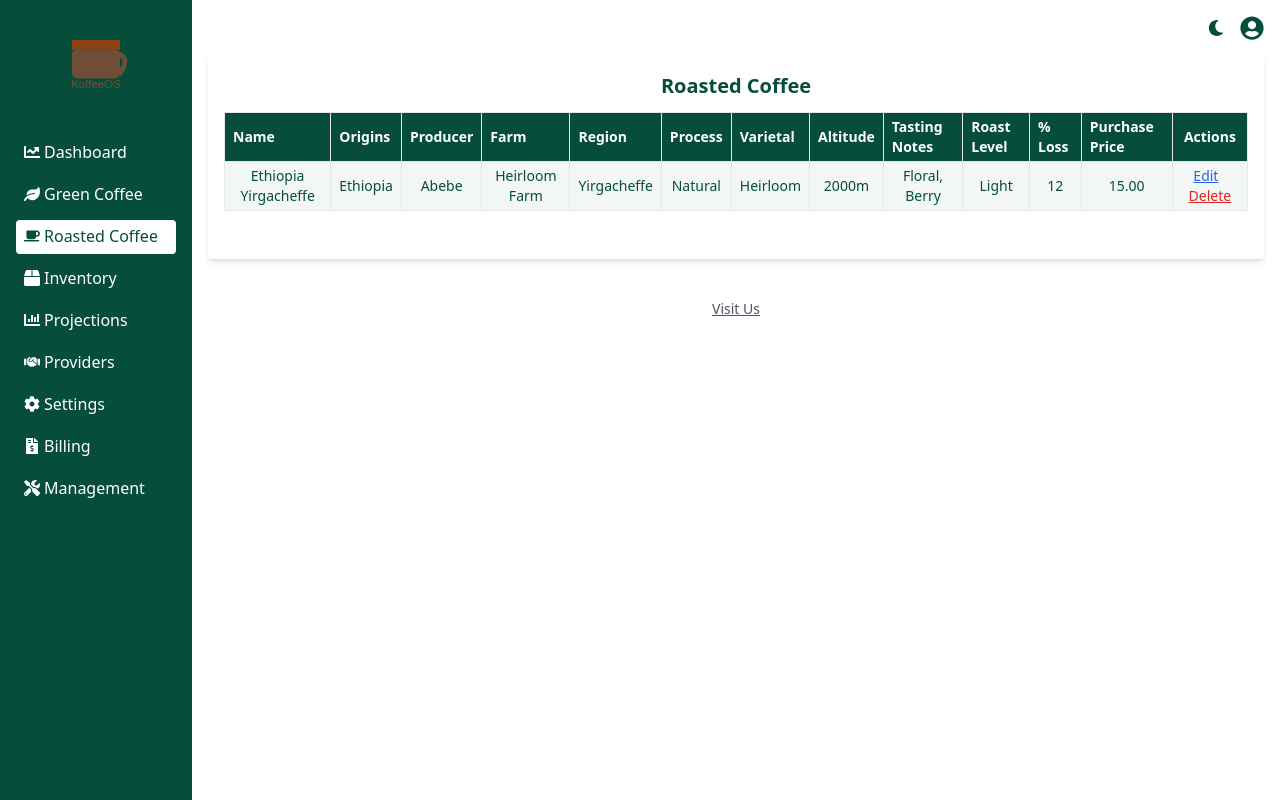
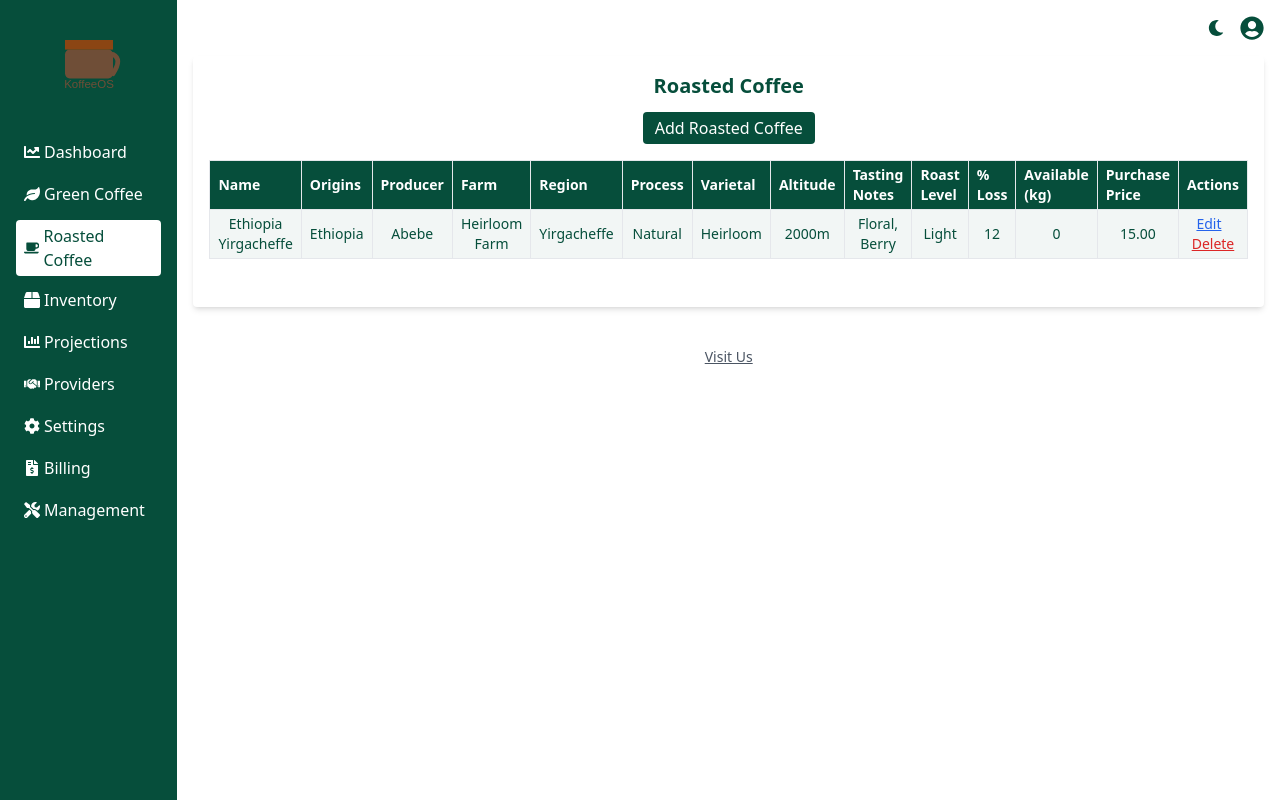
Before and after one commit to ytzvan/koffeeos-inventory, a React (Create React App) app: page / in a window 1280 px wide. Both pictures are taken after a click on the button "Roasted Coffee". Built offline with nearby package versions, Linux system fonts and the light colour scheme.

Commit message:
Introduce shared inventory model

```diff
--- a/src/App.js
+++ b/src/App.js
@@ -15,17 +15,33 @@ import greenCoffeeData from './models/greenCoffeeData';
 import roastedCoffeeData from './models/roastedCoffeeData';
 import modulesData from './models/modules';
 import providersData from './models/providers';
+import inventoryData from './models/inventory';
 
 function App() {
   const [view, setView] = useState('greenCoffee');
   const [menuOpen, setMenuOpen] = useState(false);
   const [greenCoffees, setGreenCoffees] = useState(greenCoffeeData);
   const [roastedCoffees, setRoastedCoffees] = useState(roastedCoffeeData);
+  const [inventory, setInventory] = useState(inventoryData);
   const [bags, setBags] = useState([]);
   const [modules, setModules] = useState(modulesData);
   const [providers, setProviders] = useState(providersData);
   const [darkMode, setDarkMode] = useState(false);
   const [userMenu, setUserMenu] = useState(false);
+
+  useEffect(() => {
+    setInventory((prev) => {
+      const green = {};
+      greenCoffees.forEach((c) => {
+        green[c.id] = prev.green[c.id] || 0;
+      });
+      const roasted = {};
+      roastedCoffees.forEach((c) => {
+        roasted[c.id] = prev.roasted[c.id] || 0;
+      });
+      return { ...prev, green, roasted };
+    });
+  }, [greenCoffees, roastedCoffees]);
 
   useEffect(() => {
     const current = modules.find((m) => m.key === view);
@@ -49,6 +65,8 @@ function App() {
             roastedCoffees={roastedCoffees}
             setRoastedCoffees={setRoastedCoffees}
             providers={providers}
+            inventory={inventory}
+            setInventory={setInventory}
           />
         );
       case 'roastedCoffee':
@@ -57,6 +75,8 @@ function App() {
             roastedCoffees={roastedCoffees}
             setRoastedCoffees={setRoastedCoffees}
             providers={providers}
+            inventory={inventory}
+            setInventory={setInventory}
           />
         );
       case 'dashboard':
@@ -75,6 +95,8 @@ function App() {
             setRoastedCoffees={setRoastedCoffees}
             bags={bags}
             setBags={setBags}
+            inventory={inventory}
+            setInventory={setInventory}
           />
         );
       case 'providers':
@@ -91,6 +113,8 @@ function App() {
             roastedCoffees={roastedCoffees}
             setRoastedCoffees={setRoastedCoffees}
             providers={providers}
+            inventory={inventory}
+            setInventory={setInventory}
           />
         );
     }
--- a/src/components/GreenCoffee.jsx
+++ b/src/components/GreenCoffee.jsx
@@ -3,7 +3,15 @@ import countries from '../models/countries';
 import CoffeeModel from '../models/coffee';
 import RoastedCoffee from '../models/roastedCoffee';
 
-function GreenCoffee({ greenCoffees, setGreenCoffees, roastedCoffees, setRoastedCoffees, providers }) {
+function GreenCoffee({
+  greenCoffees,
+  setGreenCoffees,
+  roastedCoffees,
+  setRoastedCoffees,
+  providers,
+  inventory,
+  setInventory,
+}) {
   const initialForm = {
     name: '',
     origins: [],
@@ -56,6 +64,10 @@ function GreenCoffee({ greenCoffees, setGreenCoffees, roastedCoffees, setRoasted
     } else {
       setGreenCoffees((prev) => [...prev, newCoffee]);
     }
+    setInventory((prev) => ({
+      ...prev,
+      green: { ...prev.green, [newCoffee.id]: prev.green[newCoffee.id] || 0 },
+    }));
     setForm(initialForm);
     setEditingIndex(null);
     setShowForm(false);
@@ -68,7 +80,13 @@ function GreenCoffee({ greenCoffees, setGreenCoffees, roastedCoffees, setRoasted
   };
 
   const handleDelete = (idx) => {
+    const coffee = greenCoffees[idx];
     setGreenCoffees((prev) => prev.filter((_, i) => i !== idx));
+    setInventory((prev) => {
+      const g = { ...prev.green };
+      delete g[coffee.id];
+      return { ...prev, green: g };
+    });
     if (editingIndex === idx) {
       setForm(initialForm);
       setEditingIndex(null);
@@ -89,6 +107,10 @@ function GreenCoffee({ greenCoffees, setGreenCoffees, roastedCoffees, setRoasted
       purchasePrice,
     });
     setRoastedCoffees((prev) => [...prev, roasted]);
+    setInventory((prev) => ({
+      ...prev,
+      roasted: { ...prev.roasted, [roasted.id]: prev.roasted[roasted.id] || 0 },
+    }));
   };
 
   const handleAddNew = () => {
@@ -98,7 +120,7 @@ function GreenCoffee({ greenCoffees, setGreenCoffees, roastedCoffees, setRoasted
   };
 
   const renderRow = (coffee, idx) => (
-    <tr key={idx} className="odd:bg-dark-green/5 even:bg-white">
+    <tr key={coffee.id} className="odd:bg-dark-green/5 even:bg-white">
       <td className="border px-2 py-1">{coffee.name}</td>
       <td className="border px-2 py-1">{coffee.origins.join(', ')}</td>
       <td className="border px-2 py-1">{coffee.producer}</td>
@@ -108,6 +130,7 @@ function GreenCoffee({ greenCoffees, setGreenCoffees, roastedCoffees, setRoasted
       <td className="border px-2 py-1">{coffee.varietal}</td>
       <td className="border px-2 py-1">{coffee.altitude}</td>
       <td className="border px-2 py-1">{coffee.tastingNotes}</td>
+      <td className="border px-2 py-1">{inventory.green[coffee.id] || 0}</td>
       <td className="border px-2 py-1">{coffee.purchasePrice}</td>
       <td className="border px-2 py-1 text-center">
         <button
@@ -293,6 +316,7 @@ function GreenCoffee({ greenCoffees, setGreenCoffees, roastedCoffees, setRoasted
               <th className="border px-2 py-1 text-left">Varietal</th>
               <th className="border px-2 py-1 text-left">Altitude</th>
               <th className="border px-2 py-1 text-left">Tasting Notes</th>
+              <th className="border px-2 py-1 text-left">Available (kg)</th>
               <th className="border px-2 py-1 text-left">Purchase Price</th>
               <th className="border px-2 py-1">Actions</th>
             </tr>
--- a/src/components/Inventory.jsx
+++ b/src/components/Inventory.jsx
@@ -1,7 +1,7 @@
 import React, { useEffect, useState } from 'react';
 import RoastedCoffee from '../models/roastedCoffee';
 
-function Inventory({ greenCoffees, roastedCoffees, setRoastedCoffees, bags, setBags }) {
+function Inventory({ greenCoffees, roastedCoffees, setRoastedCoffees, bags, setBags, inventory, setInventory }) {
   const [greenInventory, setGreenInventory] = useState([]);
   const [roastedInventory, setRoastedInventory] = useState(
     roastedCoffees.map((c) => ({ coffee: c, quantity: 0, unit: 'kg' }))
--- a/src/components/RoastedCoffee.jsx
+++ b/src/components/RoastedCoffee.jsx
@@ -2,7 +2,7 @@ import React, { useState } from 'react';
 import countries from '../models/countries';
 import RoastedCoffeeModel from '../models/roastedCoffee';
 
-function RoastedCoffee({ roastedCoffees, setRoastedCoffees, providers }) {
+function RoastedCoffee({ roastedCoffees, setRoastedCoffees, providers, inventory, setInventory }) {
   const initialForm = {
     name: '',
     origins: [],
@@ -50,9 +50,17 @@ function RoastedCoffee({ roastedCoffees, setRoastedCoffees, providers }) {
   const handleSubmit = (e) => {
     e.preventDefault();
     const updated = new RoastedCoffeeModel(form);
-    setRoastedCoffees((prev) =>
-      prev.map((c, i) => (i === editingIndex ? updated : c))
-    );
+    if (editingIndex !== null) {
+      setRoastedCoffees((prev) =>
+        prev.map((c, i) => (i === editingIndex ? updated : c))
+      );
+    } else {
+      setRoastedCoffees((prev) => [...prev, updated]);
+    }
+    setInventory((prev) => ({
+      ...prev,
+      roasted: { ...prev.roasted, [updated.id]: prev.roasted[updated.id] || 0 },
+    }));
     setForm(initialForm);
     setEditingIndex(null);
     setShowForm(false);
@@ -65,7 +73,13 @@ function RoastedCoffee({ roastedCoffees, setRoastedCoffees, providers }) {
   };
 
   const handleDelete = (idx) => {
+    const coffee = roastedCoffees[idx];
     setRoastedCoffees((prev) => prev.filter((_, i) => i !== idx));
+    setInventory((prev) => {
+      const r = { ...prev.roasted };
+      delete r[coffee.id];
+      return { ...prev, roasted: r };
+    });
     if (editingIndex === idx) {
       setForm(initialForm);
       setEditingIndex(null);
@@ -74,7 +88,7 @@ function RoastedCoffee({ roastedCoffees, setRoastedCoffees, providers }) {
   };
 
   const renderRow = (coffee, idx) => (
-    <tr key={idx} className="odd:bg-dark-green/5 even:bg-white">
+    <tr key={coffee.id} className="odd:bg-dark-green/5 even:bg-white">
       <td className="border px-2 py-1">{coffee.name}</td>
       <td className="border px-2 py-1">{coffee.origins.join(', ')}</td>
       <td className="border px-2 py-1">{coffee.producer}</td>
@@ -86,6 +100,7 @@ function RoastedCoffee({ roastedCoffees, setRoastedCoffees, providers }) {
       <td className="border px-2 py-1">{coffee.tastingNotes}</td>
       <td className="border px-2 py-1">{coffee.roastLevel}</td>
       <td className="border px-2 py-1">{coffee.loss}</td>
+      <td className="border px-2 py-1">{inventory.roasted[coffee.id] || 0}</td>
       <td className="border px-2 py-1">{coffee.purchasePrice}</td>
       <td className="border px-2 py-1 text-center">
         <button
@@ -106,9 +121,22 @@ function RoastedCoffee({ roastedCoffees, setRoastedCoffees, providers }) {
     </tr>
   );
 
+  const handleAddNew = () => {
+    setForm(initialForm);
+    setEditingIndex(null);
+    setShowForm(true);
+  };
+
   return (
     <div className="p-4 bg-white dark:bg-gray-800 dark:text-white rounded shadow-md mb-6 w-full">
       <h2 className="text-xl font-semibold mb-3 text-dark-green">Roasted Coffee</h2>
+      <button
+        type="button"
+        onClick={handleAddNew}
+        className="mb-4 px-3 py-1 bg-dark-green text-white rounded"
+      >
+        Add Roasted Coffee
+      </button>
       {showForm && (
         <form onSubmit={handleSubmit} className="mb-4 flex flex-col gap-2">
           <input
@@ -282,6 +310,7 @@ function RoastedCoffee({ roastedCoffees, setRoastedCoffees, providers }) {
               <th className="border px-2 py-1 text-left">Tasting Notes</th>
               <th className="border px-2 py-1 text-left">Roast Level</th>
               <th className="border px-2 py-1 text-left">% Loss</th>
+              <th className="border px-2 py-1 text-left">Available (kg)</th>
               <th className="border px-2 py-1 text-left">Purchase Price</th>
               <th className="border px-2 py-1">Actions</th>
             </tr>
--- a/src/models/coffee.js
+++ b/src/models/coffee.js
@@ -1,5 +1,8 @@
+const generateId = () => Math.random().toString(36).substring(2, 11);
+
 class Coffee {
   constructor({
+    id = generateId(),
     name = '',
     origins = [],
     providerId = '',
@@ -14,6 +17,7 @@ class Coffee {
     purchasePrice = '',
   } = {}) {
     Object.assign(this, {
+      id,
       name,
       origins,
       providerId,
--- /dev/null
+++ b/src/models/inventory.js
@@ -0,0 +1,9 @@
+class Inventory {
+  constructor({ green = {}, roasted = {}, consumables = {} } = {}) {
+    this.green = green; // {coffeeId: quantityKg}
+    this.roasted = roasted; // {coffeeId: quantityKg}
+    this.consumables = consumables; // {itemId: quantity}
+  }
+}
+
+export default new Inventory();
--- a/src/models/roastedCoffee.js
+++ b/src/models/roastedCoffee.js
@@ -1,8 +1,8 @@
 import Coffee from './coffee';
 
 class RoastedCoffee extends Coffee {
-  constructor({ roastLevel = '', loss = '', purchasePrice = '', ...rest } = {}) {
-    super({ ...rest, isRoasted: true, purchasePrice });
+  constructor({ id, roastLevel = '', loss = '', purchasePrice = '', ...rest } = {}) {
+    super({ id, ...rest, isRoasted: true, purchasePrice });
     this.roastLevel = roastLevel;
     this.loss = loss;
   }
```
